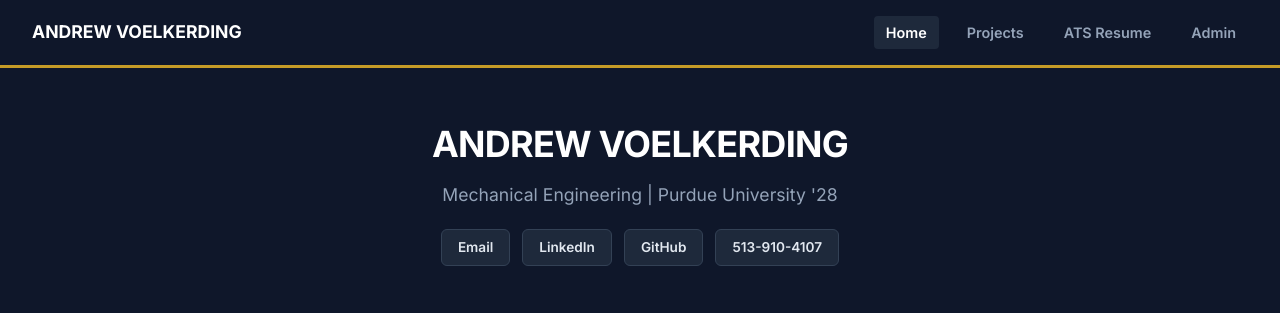
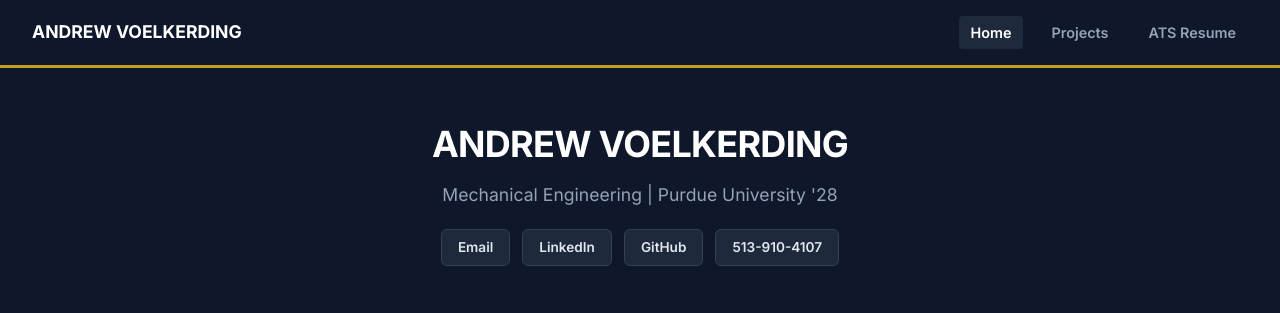
Before and after one commit to AndrewVoelkerding/AndrewVoelkerding, a Flask app: page / in a window 1280 px wide. Shown: the top 313 px of the page. Run offline with Flask 3, Linux system fonts and the light colour scheme.

Commit message:
Update index.html

```diff
--- a/templates/index.html
+++ b/templates/index.html
@@ -105,7 +105,6 @@
             <a href="/" class="active">Home</a>
             <a href="/projects">Projects</a>
             <a href="/resume">ATS Resume</a>
-            <a href="/admin">Admin</a>
         </div>
     </nav>
 
```
